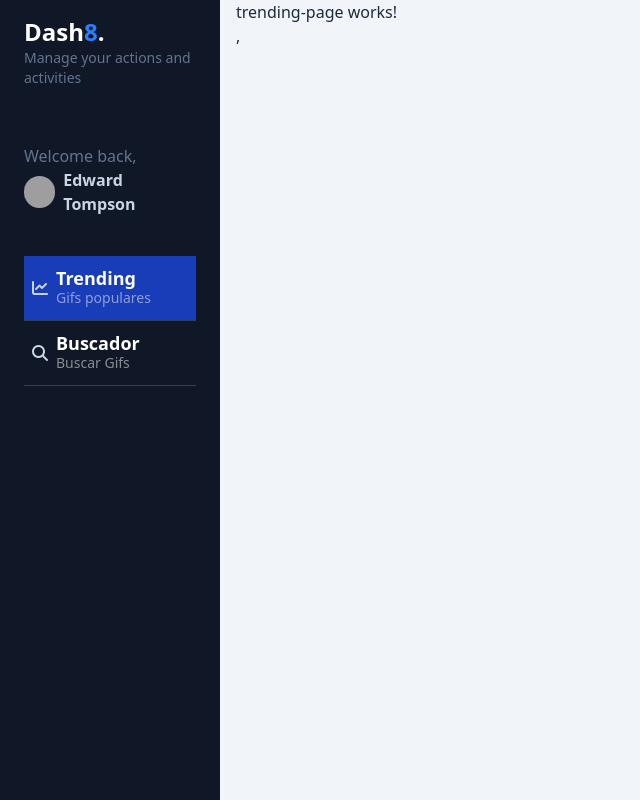
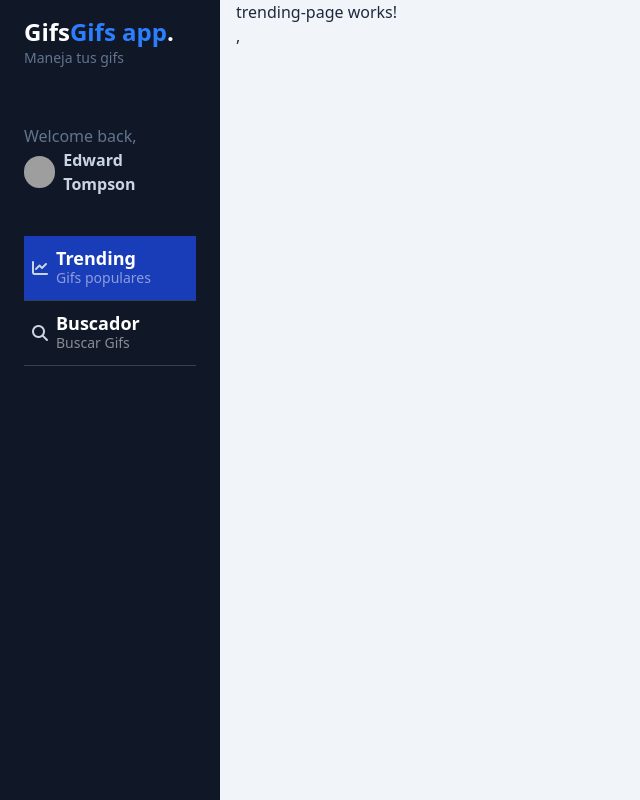
Before and after one commit to Angular-Course-DF/gifs-app, an Angular app: page /dashboard/trending in a window 1280 px wide. Shown: the whole page, without its empty margins (0-640 px from the left). Built offline with nearby package versions, Linux system fonts and the light colour scheme; grey boxes are pictures that could not be loaded.

Commit message:
Add environment configuration and update side menu header to use dynamic values. Path alias

```diff
--- a/angular.json
+++ b/angular.json
@@ -50,7 +50,13 @@
             "development": {
               "optimization": false,
               "extractLicenses": false,
-              "sourceMap": true
+              "sourceMap": true,
+              "fileReplacements": [
+                {
+                  "replace": "src/environments/environment.ts",
+                  "with": "src/environments/environment.development.ts"
+                }
+              ]
             }
           },
           "defaultConfiguration": "production"
--- a/src/app/gifs/components/side-menu/side-menu-header/side-menu-header.component.html
+++ b/src/app/gifs/components/side-menu/side-menu-header/side-menu-header.component.html
@@ -1,8 +1,10 @@
 <div id="logo" class="my-4 px-6">
   <h1 class="text-lg md:text-2xl font-bold text-white">
-    Dash<span class="text-blue-500">8</span>.
+    {{ envs.companyName
+    }}<span class="text-blue-500">{{ envs.companyName2 }}</span
+    >.
   </h1>
-  <p class="text-slate-500 text-sm">Manage your actions and activities</p>
+  <p class="text-slate-500 text-sm">{{ envs.companySlogan }}</p>
 </div>
 <div id="profile" class="px-6 py-10">
   <p class="text-slate-500">Welcome back,</p>
--- a/src/app/gifs/components/side-menu/side-menu-header/side-menu-header.component.ts
+++ b/src/app/gifs/components/side-menu/side-menu-header/side-menu-header.component.ts
@@ -1,8 +1,12 @@
+// import { environment } from './../../../../../environments/environment';
 import { ChangeDetectionStrategy, Component } from '@angular/core';
+import { environment } from '@environments/environment';
 
 @Component({
   selector: 'gifs-side-menu-header',
   imports: [],
   templateUrl: './side-menu-header.component.html',
 })
-export class SideMenuHeaderComponent {}
+export class SideMenuHeaderComponent {
+  envs = environment;
+}
--- /dev/null
+++ b/src/environments/environment.development.ts
@@ -0,0 +1,6 @@
+export const environment = {
+  production: true,
+  companyName: 'Gifs',
+  companyName2: 'Gifs app',
+  companySlogan: 'Maneja tus gifs',
+};
--- /dev/null
+++ b/src/environments/environment.ts
@@ -0,0 +1,6 @@
+export const environment = {
+  production: true,
+  companyName: 'Gifs',
+  companyName2: 'Gifs app',
+  companySlogan: 'Maneja tus gifs',
+};
--- a/tsconfig.json
+++ b/tsconfig.json
@@ -3,6 +3,10 @@
 {
   "compileOnSave": false,
   "compilerOptions": {
+    "baseUrl": ".",
+    "paths": {
+      "@environments/*": ["src/environments/*"]
+    },
     "outDir": "./dist/out-tsc",
     "strict": true,
     "noImplicitOverride": true,
```
